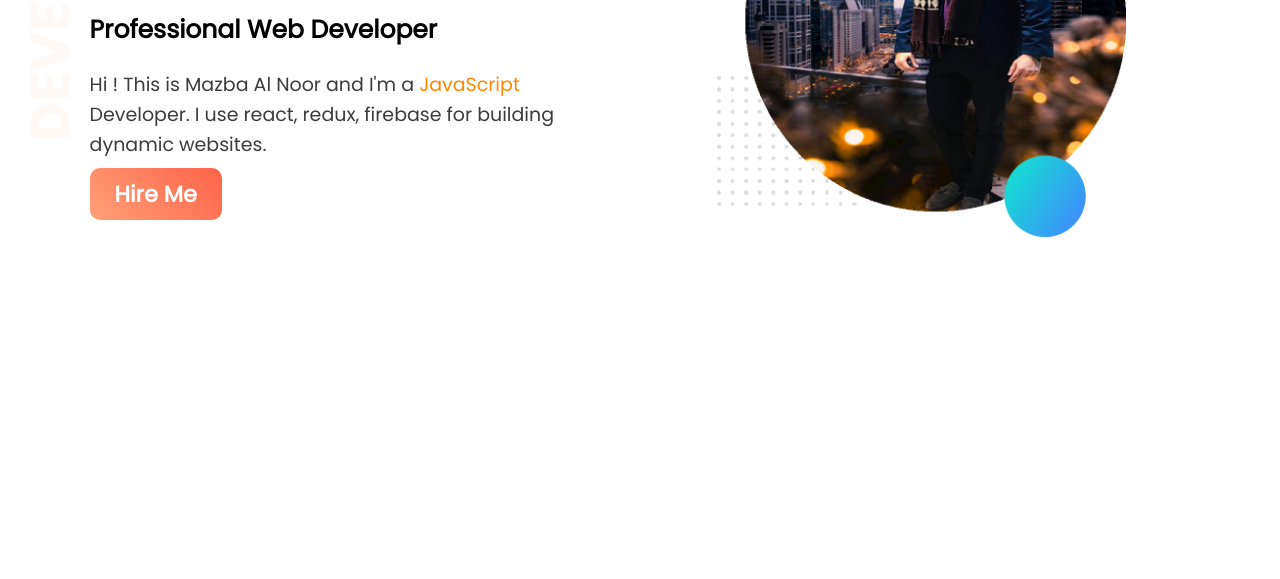
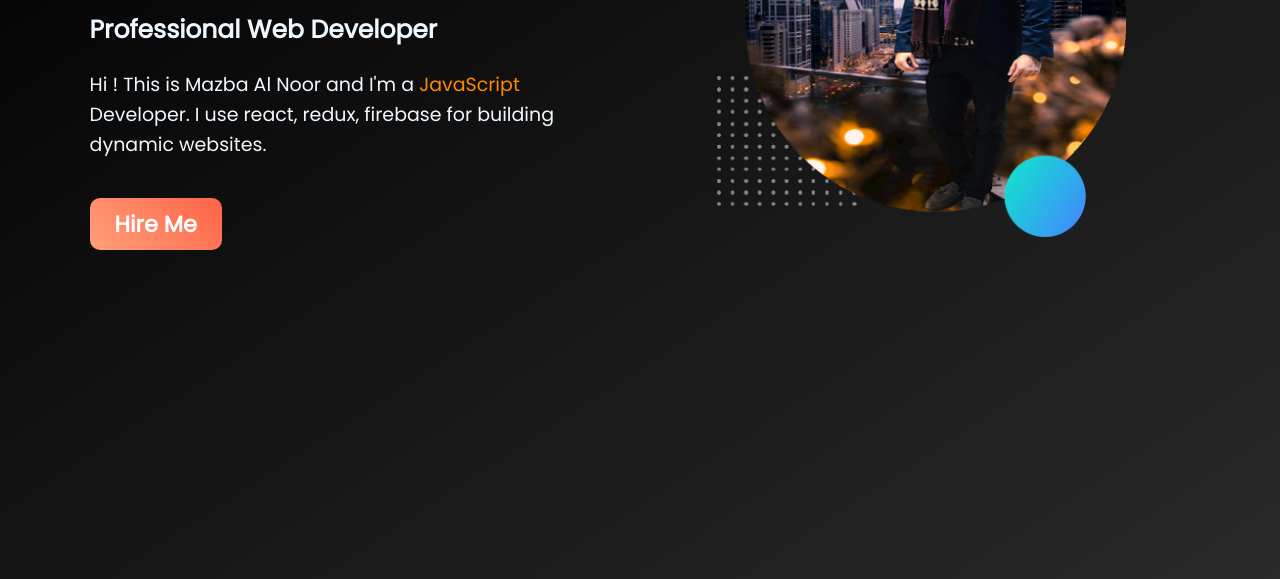
Before and after one commit to turza1994/practice-portfolio, a plain HTML site: page index.html in a window 1280 px wide. Shown: the part 221-800 px from the top of the page. Drawn offline with Linux system fonts and the light colour scheme.

Commit message:
dark background added

```diff
--- a/style.css
+++ b/style.css
@@ -2,6 +2,9 @@ body{
     margin: 0;
     font-family: 'Poppins', sans-serif;
     line-height: 30px;
+    background-color: #000000;
+background-image: linear-gradient(147deg, #000000 0%, #434343 74%);
+    color: aliceblue;
 }
 h1{
     font-size: 50px;
@@ -17,15 +20,15 @@ h3{
 }
 p{
     font-size: 19px;
-    color: rgb(61, 60, 60);
+    /* color: rgb(61, 60, 60); */
 }
 section{
     height: 100vh;
     padding-bottom: 80px;
 }
 .first-section{
-    background-image: url("./images/top-banner.png");
-    background-repeat: no-repeat;
+    /* background-image: url("./images/top-banner.png");
+    background-repeat: no-repeat; */
 }
 .half-width{
     width: 40%;
@@ -67,7 +70,7 @@ section{
     float: left;
     margin-left: 5%;
     padding: 1vh 1vw;
-    box-shadow: 1px 1px 30px gray;
+    box-shadow: 1px 1px 30px whitesmoke;
     border-left: 9px solid;
     border-radius: 5px;
     margin-top: 10vh ;
@@ -92,5 +95,5 @@ section{
 
 footer{
     text-align: center;
-    color: dimgrey;
+    color:whitesmoke;
 }
```
Also changed, not shown: index.html (+2 -0 lines).
